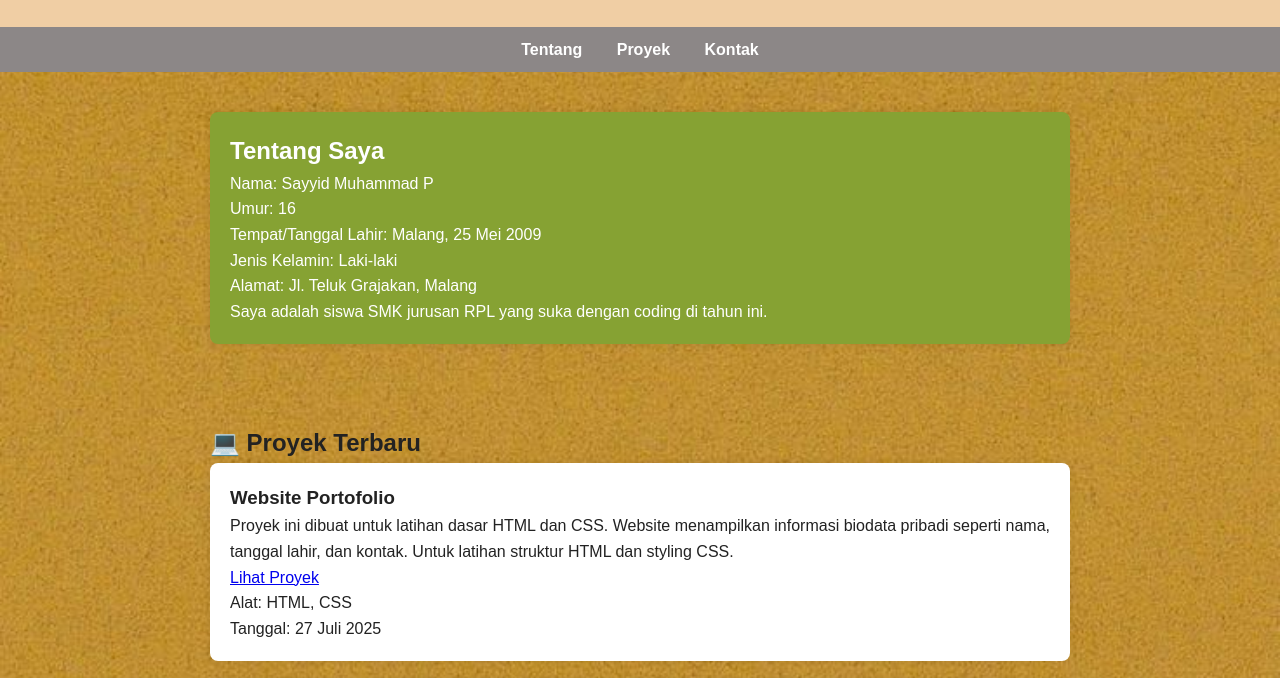
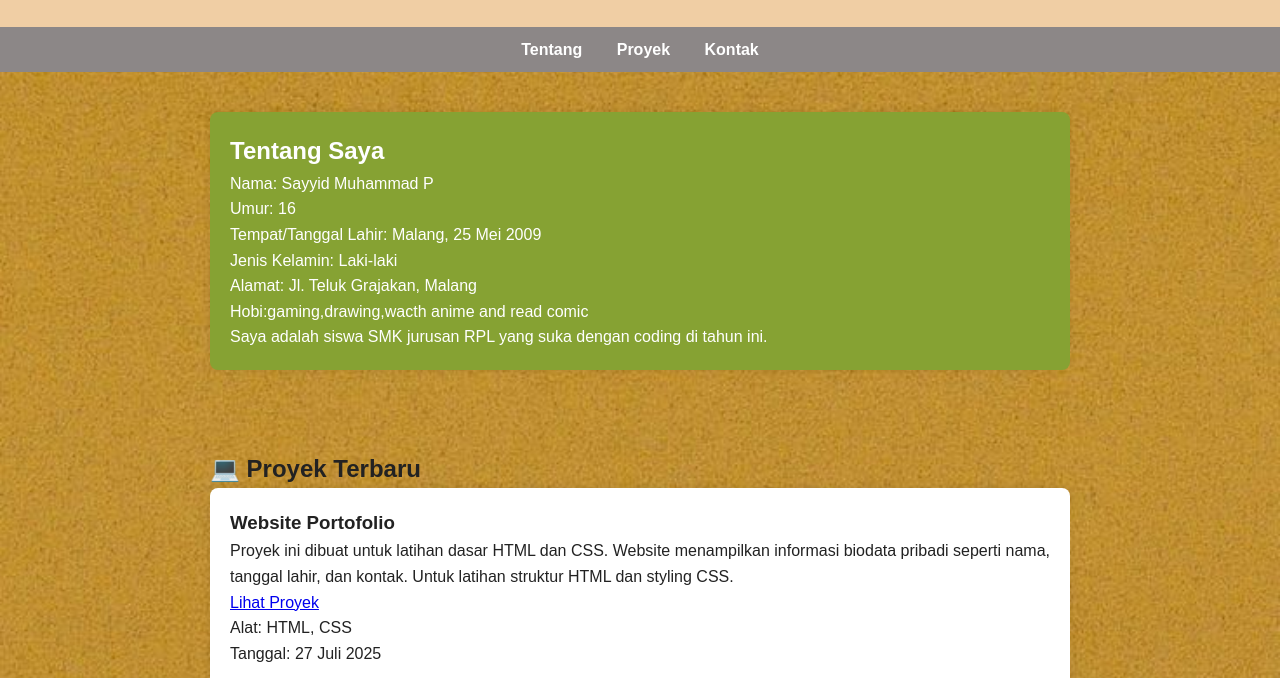
Before and after one commit to wira-Q/porto1, a plain HTML site: page index.html in a window 1280 px wide. Shown: the part 120-798 px from the top of the page. Drawn offline with nearby package versions, Linux system fonts and the light colour scheme.

Commit message:
Update index.html

```diff
--- a/index.html
+++ b/index.html
@@ -32,6 +32,7 @@
       <p>Tempat/Tanggal Lahir: Malang, 25 Mei 2009</p>
       <p>Jenis Kelamin: Laki-laki</p>
       <p>Alamat: Jl. Teluk Grajakan, Malang</p>
+      <p>Hobi:gaming,drawing,wacth anime and read comic<P/>
       <p>Saya adalah siswa SMK jurusan RPL yang suka dengan coding di tahun ini.</p>
     </div>
   </section>
```
